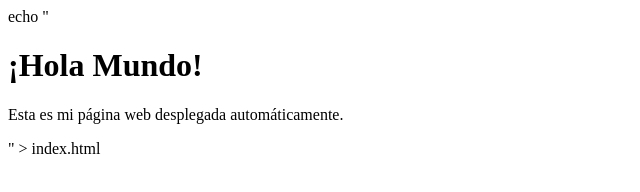
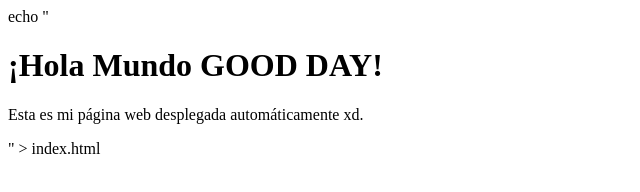
Before and after one commit to maiykt/mi-pagina-web, a plain HTML site: page index.html in a window 1280 px wide. Shown: the whole page, without its empty margins (0-640 px from the left). Drawn offline with Linux system fonts and the light colour scheme.

Commit message:
Actualizar contenido de la página

```diff
--- a/index.html
+++ b/index.html
@@ -6,7 +6,7 @@ echo "<!DOCTYPE html>
   <title>Mi Página Web</title>
 </head>
 <body>
-  <h1>¡Hola Mundo!</h1>
-  <p>Esta es mi página web desplegada automáticamente.</p>
+  <h1>¡Hola Mundo GOOD DAY!</h1>
+  <p>Esta es mi página web desplegada automáticamente xd.</p>
 </body>
 </html>" > index.html
```
